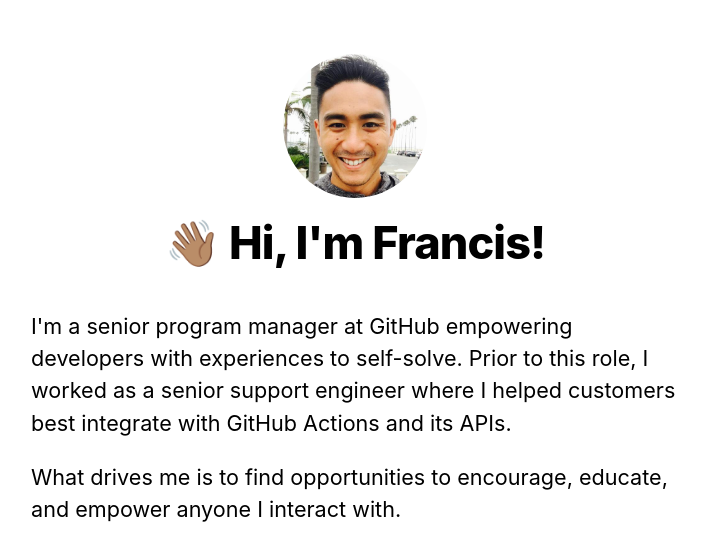
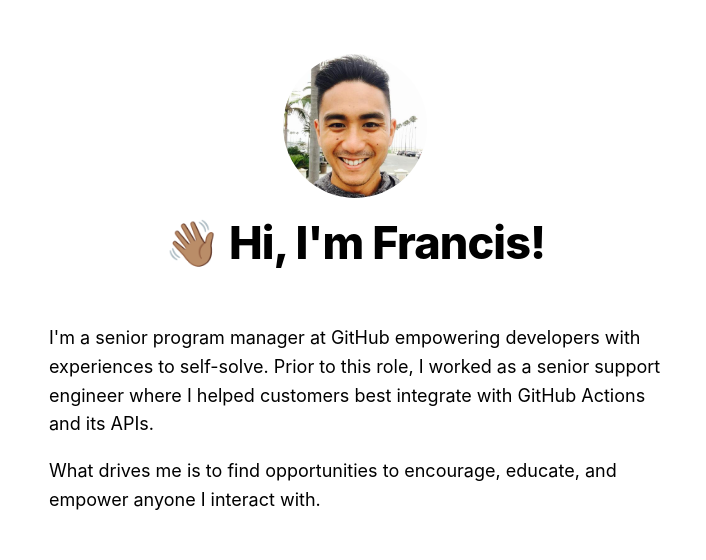
Before and after one commit to francisfuzz/dotcom, a Next.js app: page / in a window 1280 px wide. Shown: the top 560 px of the page, without its empty margins (285-991 px from the left). Built offline with nearby package versions, Linux system fonts and the light colour scheme.

Commit message:
style: adjust padding for bio

```diff
--- a/pages/index.js
+++ b/pages/index.js
@@ -8,7 +8,7 @@ export default function Home() {
       <Head>
         <title>{siteTitle}</title>
       </Head>
-      <section className={utilStyles.headingMd}>
+      <section className={utilStyles.bio}>
         <p>I'm a senior program manager at GitHub empowering developers with experiences to self-solve. Prior to this role, I worked as a senior support engineer where I helped customers best integrate with GitHub Actions and its APIs.</p>
         <p>What drives me is to find opportunities to encourage, educate, and empower anyone I interact with.</p>
       </section>
--- a/styles/utils.module.css
+++ b/styles/utils.module.css
@@ -54,3 +54,7 @@
   .lightText {
     color: #666;
   }
+
+  .bio {
+    padding: 1rem;
+  }
```
